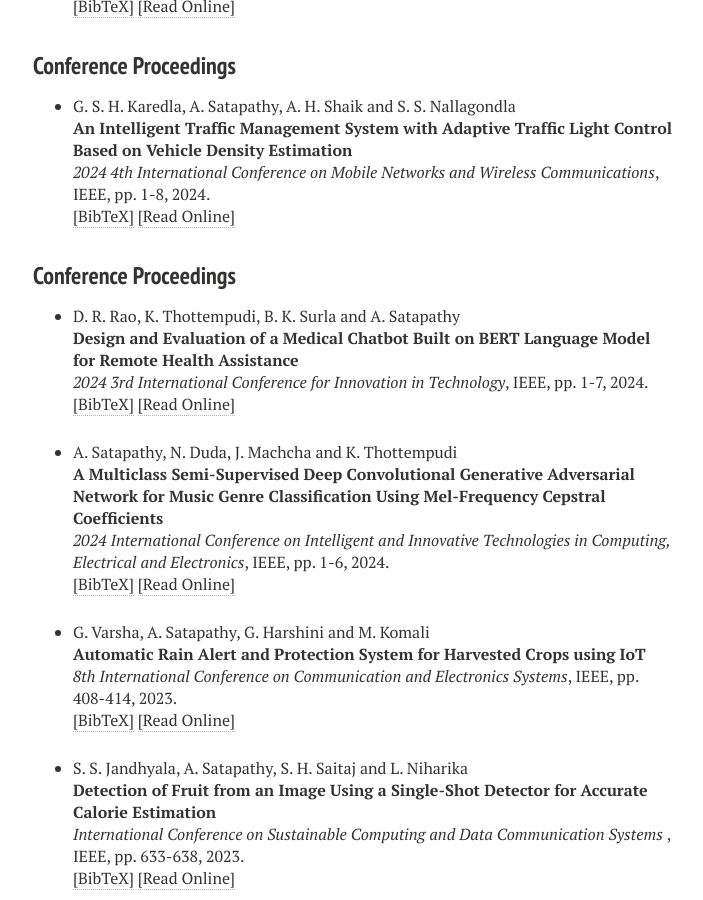
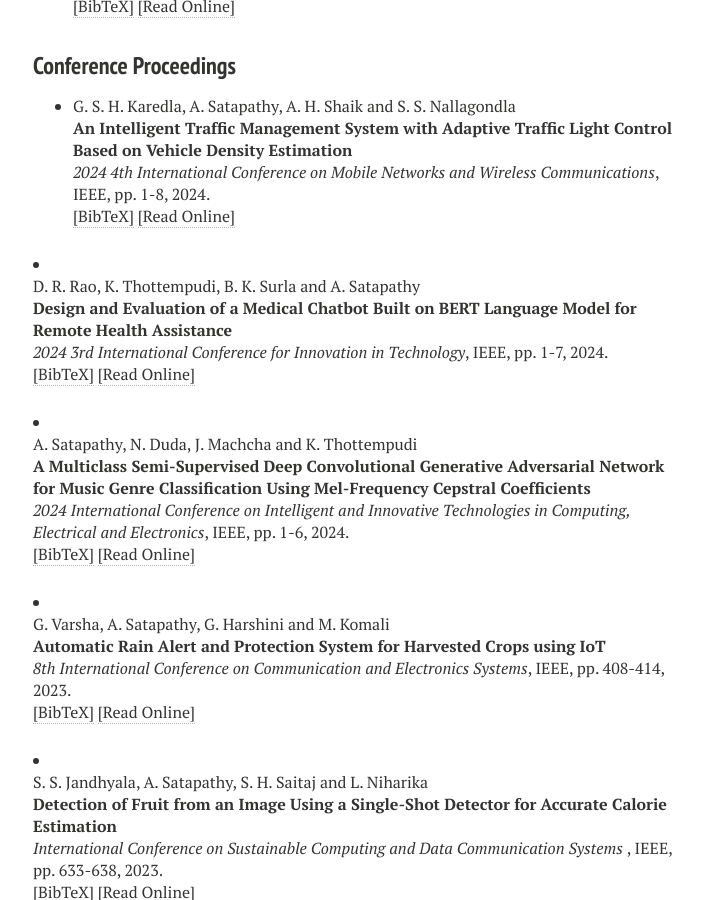
Before and after one commit to ashutoshsatapathy1990/ashutoshsatapathy1990.github.io, a Jekyll site: the page built from publications.md, in a window 1280 px wide and 900 px high, scrolled down 2122 px. Shown: the whole window, without its empty margins (287-990 px from the left). Built offline with Jekyll 4.4.1, drawn with Linux system fonts in a browser that asks for light colours; nearby versions of some CDN libraries.

Commit message:
Update publications.html

```diff
--- a/_layouts/publications.html
+++ b/_layouts/publications.html
@@ -472,8 +472,6 @@ pp. 1-8,
 </li>
 </ul>
 
-<h3 style="margin-bottom:0px;padding-top:10px;">Conference Proceedings</h3>
-<ul class="biblist">
 <!-- Item: rao2024design -->
 <li ><p>
 D. R. Rao, K. Thottempudi, B. K. Surla and A. Satapathy
```
